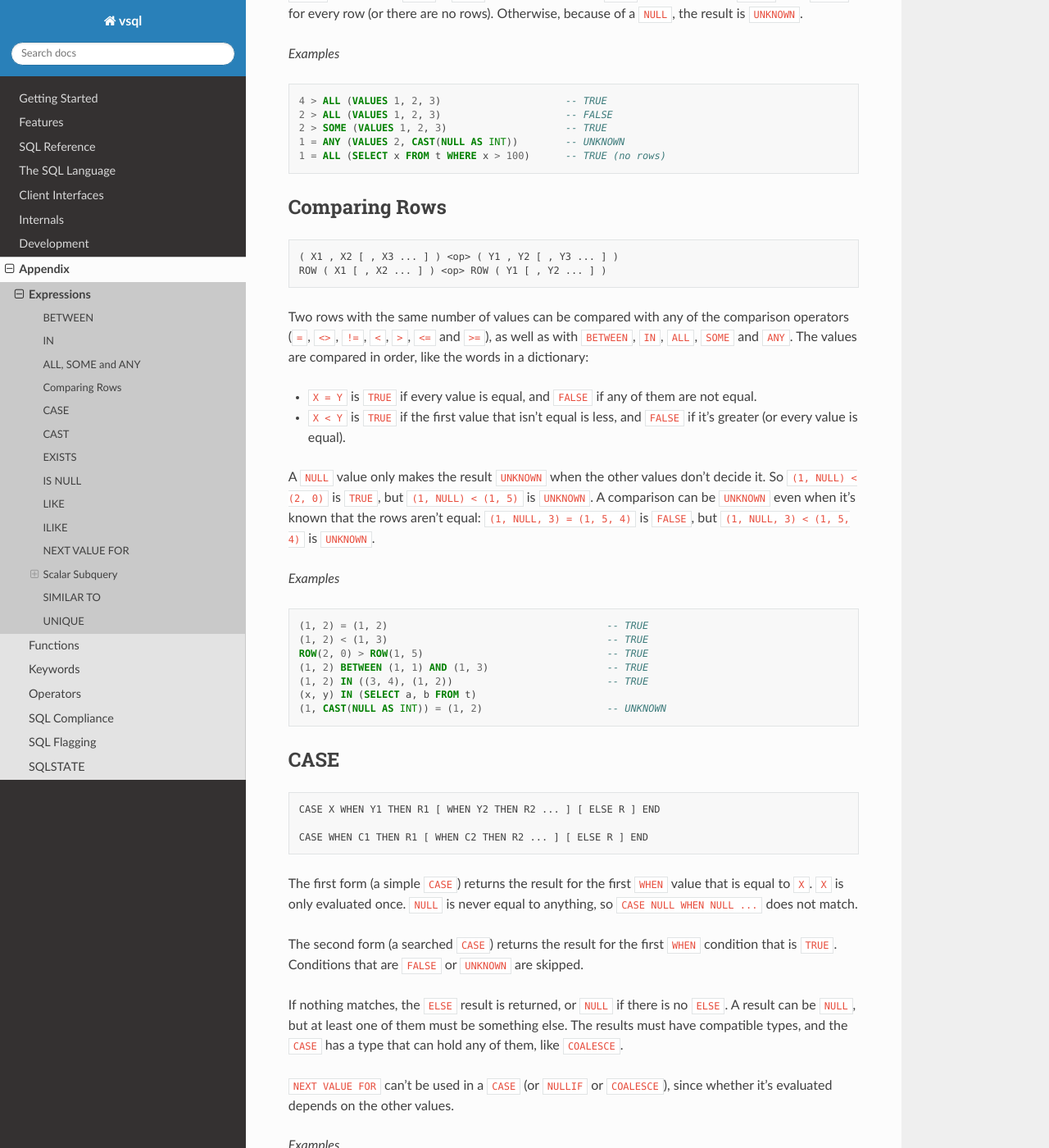
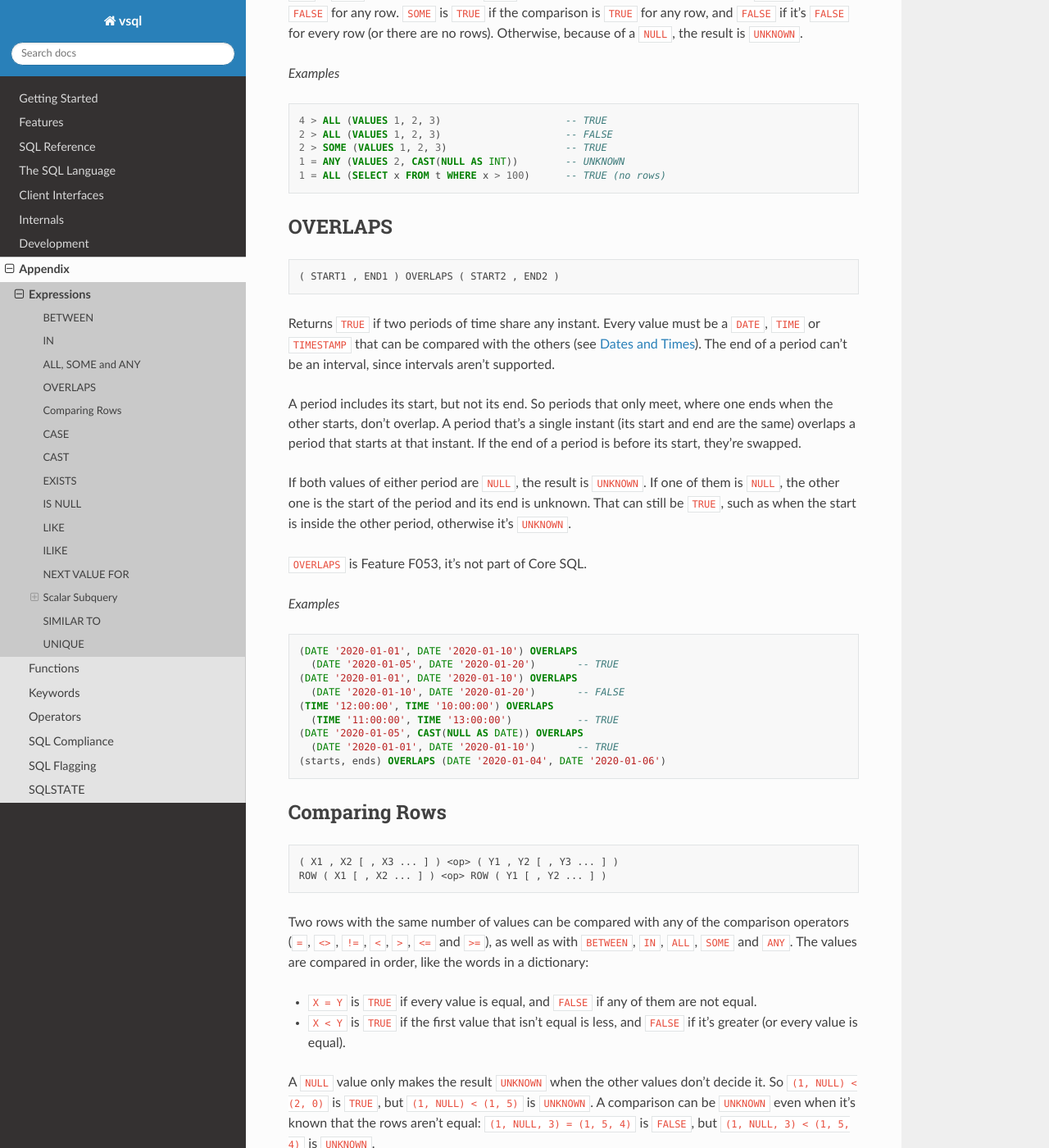
Before and after one commit to elliotchance/vsql, a Sphinx documentation site: the page built from docs/expressions.rst, in a window 1280 px wide and 1400 px high, scrolled down 2007 px. Shown: the whole window at 82% size. Built offline with Sphinx 7.4.7 and the Read the Docs theme 3.1.0, drawn with Linux system fonts in a browser that asks for light colours.

Commit message:
language: Add the OVERLAPS predicate (F053) (#1456)
(start1, end1) OVERLAPS (start2, end2) tests whether two periods of
DATE, TIME or TIMESTAMP values share any instant, following the General
Rules of 8.14: each period is swapped when its end is before its start,
a NULL start makes the end the start, and a period that's entirely NULL
makes the result UNKNOWN. The end of a period can't be an INTERVAL,
since intervals (F052) aren't supported.

Fixes #1177

Co-authored-by: Claude Opus 5.5 <noreply@anthropic.com>

```diff
--- a/docs/expressions.rst
+++ b/docs/expressions.rst
@@ -90,6 +90,44 @@ comparison is ``TRUE`` for any row, and ``FALSE`` if it's ``FALSE`` for every ro
   2 > SOME (VALUES 1, 2, 3)                    -- TRUE
   1 = ANY (VALUES 2, CAST(NULL AS INT))        -- UNKNOWN
   1 = ALL (SELECT x FROM t WHERE x > 100)      -- TRUE (no rows)
+
+OVERLAPS
+--------
+
+.. code-block:: text
+
+  ( START1 , END1 ) OVERLAPS ( START2 , END2 )
+
+Returns ``TRUE`` if two periods of time share any instant. Every value must be a
+``DATE``, ``TIME`` or ``TIMESTAMP`` that can be compared with the others (see
+:doc:`dates-times`). The end of a period can't be an interval, since intervals
+aren't supported.
+
+A period includes its start, but not its end. So periods that only meet, where
+one ends when the other starts, don't overlap. A period that's a single instant
+(its start and end are the same) overlaps a period that starts at that instant.
+If the end of a period is before its start, they're swapped.
+
+If both values of either period are ``NULL``, the result is ``UNKNOWN``. If one
+of them is ``NULL``, the other one is the start of the period and its end is
+unknown. That can still be ``TRUE``, such as when the start is inside the other
+period, otherwise it's ``UNKNOWN``.
+
+``OVERLAPS`` is Feature F053, it's not part of Core SQL.
+
+*Examples*
+
+.. code-block:: sql
+
+  (DATE '2020-01-01', DATE '2020-01-10') OVERLAPS
+    (DATE '2020-01-05', DATE '2020-01-20')       -- TRUE
+  (DATE '2020-01-01', DATE '2020-01-10') OVERLAPS
+    (DATE '2020-01-10', DATE '2020-01-20')       -- FALSE
+  (TIME '12:00:00', TIME '10:00:00') OVERLAPS
+    (TIME '11:00:00', TIME '13:00:00')           -- TRUE
+  (DATE '2020-01-05', CAST(NULL AS DATE)) OVERLAPS
+    (DATE '2020-01-01', DATE '2020-01-10')       -- TRUE
+  (starts, ends) OVERLAPS (DATE '2020-01-04', DATE '2020-01-06')
 
 Comparing Rows
 --------------
--- a/docs/sql-compliance-9075-2.rst
+++ b/docs/sql-compliance-9075-2.rst
@@ -671,7 +671,7 @@ Optional Features
    * - ❌ **F052**
      - **Intervals and datetime arithmetic**
 
-   * - ❌ **F053**
+   * - ✅ **F053**
      - **OVERLAPS predicate**
 
    * - ❌ **F054**
--- a/docs/sql-compliance.rst
+++ b/docs/sql-compliance.rst
@@ -18,7 +18,7 @@ vsql follows three of them. Each has its own page:
    * - :doc:`sql-compliance-9075-2`
      - The SQL language
      - 129 of 164
-     - 89 of 364
+     - 91 of 364
 
    * - :doc:`sql-compliance-9075-3`
      - The C API
--- a/docs/standard/part2/06.txt
+++ b/docs/standard/part2/06.txt
@@ -552,7 +552,7 @@
 6.12/SR/2                implemented  vsql/std_2_6_12_case_expression.v tests/std_2_6_12_case_expression.sql
 6.12/SR/2.a              n/a          - - SQL-invoked routines (T321, #733); a custom function registered from V isn't rejected
 6.12/SR/2.b              n/a          - - data change delta tables (T495)
-6.12/SR/2.c              n/a          - - OVERLAPS (F053)
+6.12/SR/2.c              n/a          - - extended CASE (F262)
 6.12/SR/2.d              definition   - -
 6.12/SR/2.e              definition   - -
 6.12/SR/2.f              definition   - -
--- a/docs/standard/part2/20.txt
+++ b/docs/standard/part2/20.txt
@@ -316,9 +316,9 @@
 20.7/GR/5.a.xxiii        implemented  vsql/std_2_20_7_dynamic_parameter_types.v tests/std_2_20_7_dynamic_parameter_types.sql
 20.7/GR/5.a.xxiii.1      implemented  vsql/std_2_20_7_dynamic_parameter_types.v tests/std_2_20_7_dynamic_parameter_types.sql
 20.7/GR/5.a.xxiii.2      implemented  vsql/std_2_20_7_dynamic_parameter_types.v tests/std_2_20_7_dynamic_parameter_types.sql
-20.7/GR/5.a.xxiv         n/a          - - OVERLAPS (F053)
-20.7/GR/5.a.xxiv.1       n/a          - - OVERLAPS (F053)
-20.7/GR/5.a.xxiv.2       n/a          - - OVERLAPS (F053)
+20.7/GR/5.a.xxiv         implemented  vsql/std_2_8_14_overlaps_predicate.v tests/std_2_8_14_overlaps_predicate.sql
+20.7/GR/5.a.xxiv.1       implemented  vsql/std_2_8_14_overlaps_predicate.v tests/std_2_8_14_overlaps_predicate.sql
+20.7/GR/5.a.xxiv.2       implemented  vsql/std_2_8_14_overlaps_predicate.v tests/std_2_8_14_overlaps_predicate.sql
 20.7/GR/5.a.xxv          implemented  vsql/std_2_20_7_dynamic_parameter_types.v tests/std_2_20_7_dynamic_parameter_types.sql
 20.7/GR/5.a.xxv.1        implemented  vsql/std_2_20_7_dynamic_parameter_types.v tests/std_2_20_7_dynamic_parameter_types.sql
 20.7/GR/5.a.xxv.2        implemented  vsql/std_2_20_7_dynamic_parameter_types.v tests/std_2_20_7_dynamic_parameter_types.sql
```
Also changed, not shown: docs/standard/part2/08.txt (+16 -16 lines), 6 other files.
